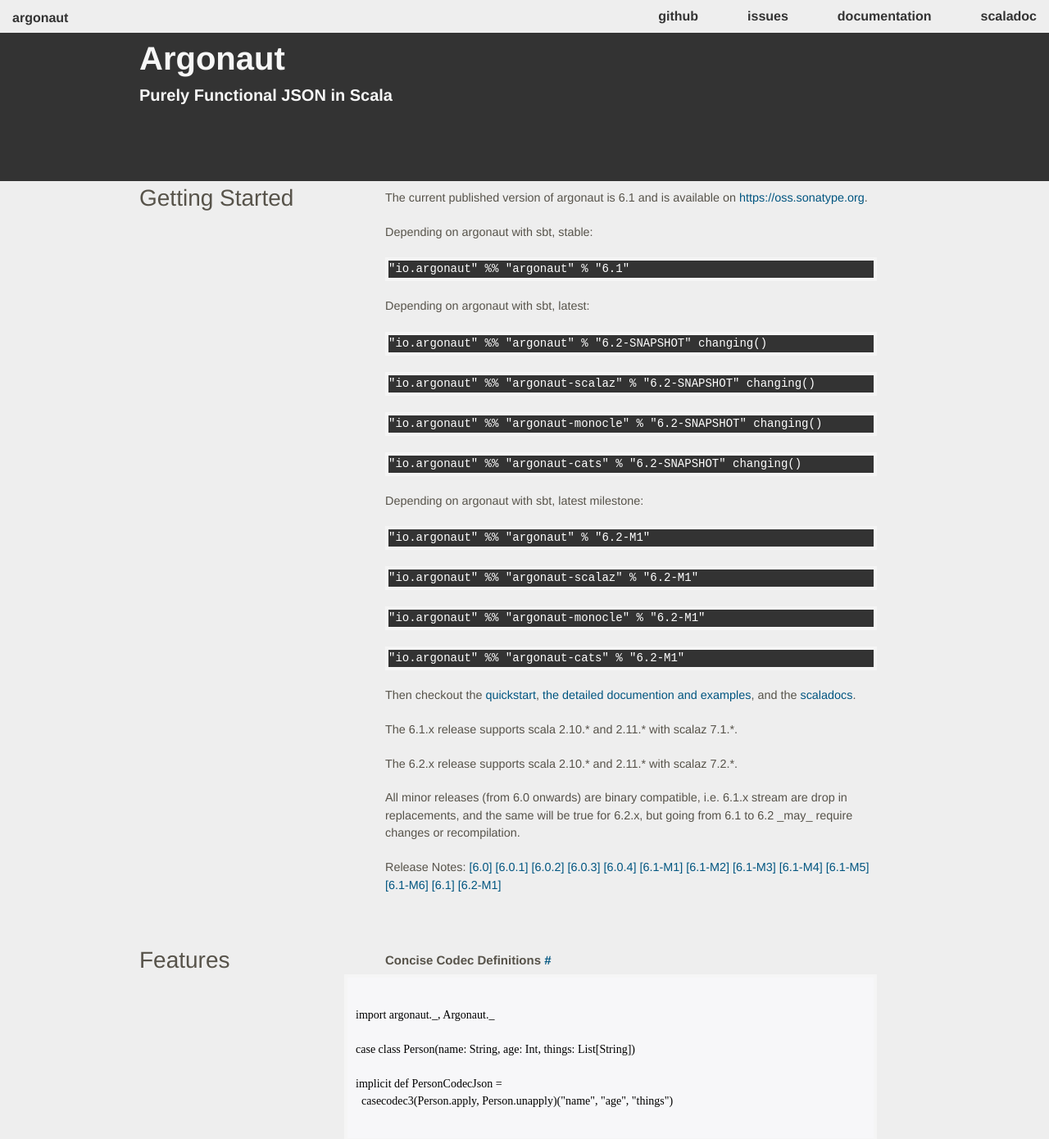
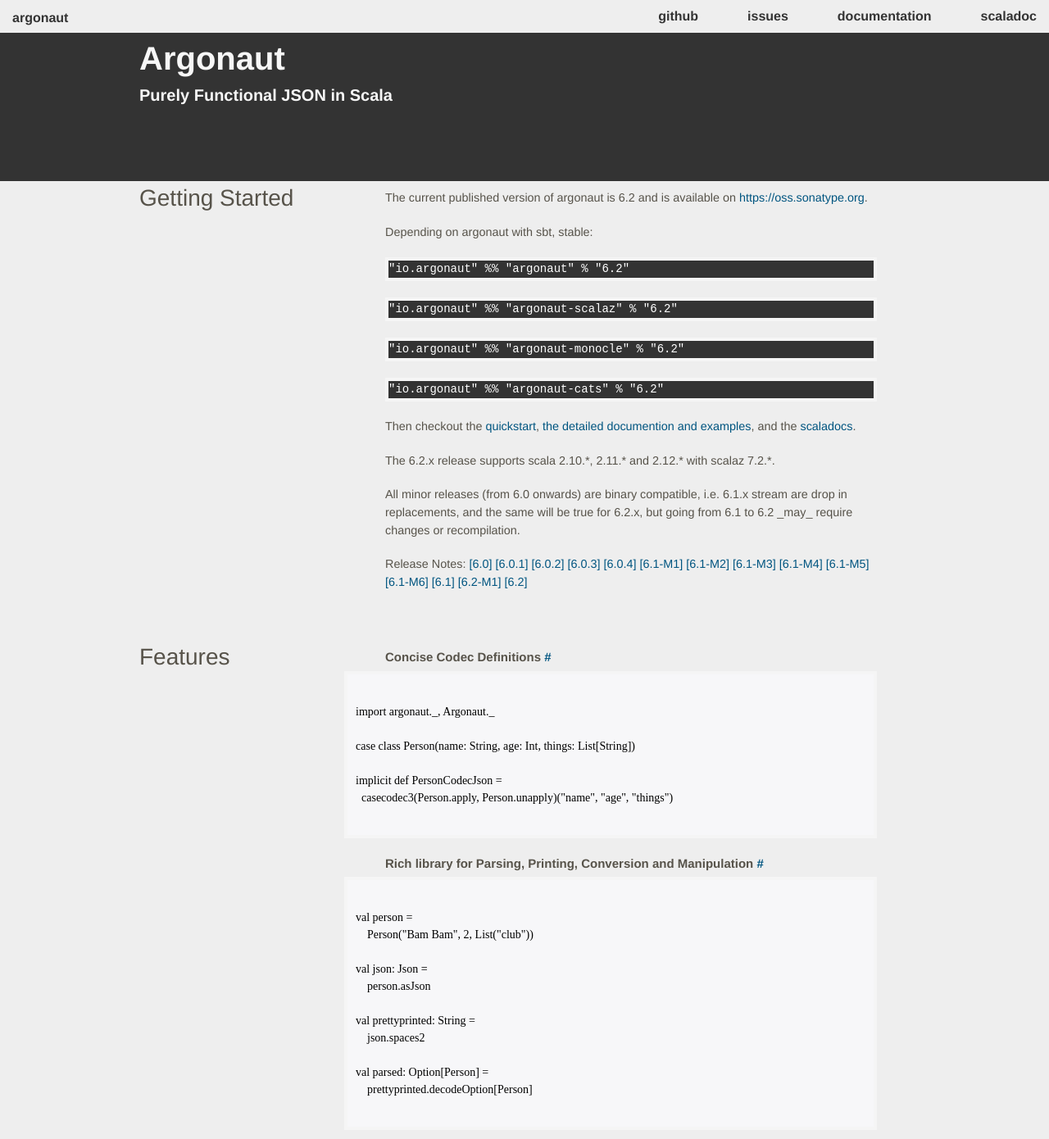
Before and after one commit to argonaut-io/argonaut.io, a Jekyll site: the page built from index.markdown, in a window 1280 px wide and 1400 px high. Shown: the top 1390 px of the window at 82% size. Built offline with Jekyll 4.4.1, drawn with Linux system fonts in a browser that asks for light colours; nearby versions of some CDN libraries; some web fonts are replaced; Markdown is read by kramdown in place of the engine named in the settings.

Commit message:
Smashing things trying to get the 6.2 update into the site.

```diff
--- a/_config.yml
+++ b/_config.yml
@@ -1,6 +1,7 @@
 exclude: ['README.md', 'Makefile', 'build.sbt', 'target', 'gen', 'sbt', 'project']
-release: 6.1
-development: 6.2-SNAPSHOT
-milestone: 6.2-M1
-notes: ['6.0', '6.0.1', '6.0.2', '6.0.3', '6.0.4', '6.1-M1', '6.1-M2', '6.1-M3', '6.1-M4', '6.1-M5', '6.1-M6', '6.1', '6.2-M1']
-markdown: redcarpet
+release: 6.2
+development: 6.2
+milestone: 6.2
+notes: ['6.0', '6.0.1', '6.0.2', '6.0.3', '6.0.4', '6.1-M1', '6.1-M2', '6.1-M3', '6.1-M4', '6.1-M5', '6.1-M6', '6.1', '6.2-M1', '6.2']
+markdown: kramdown
+exclude: ['*.sublime-*', 'Gemfile', 'Makefile', 'shell.nix', 'src', 'build.sbt', 'project']
--- a/index.markdown
+++ b/index.markdown
@@ -5,12 +5,8 @@
 
 <div id="banner">
   <div class="guts">
-    <div id="project">
-      Argonaut
-    </div>
-    <div id="byline">
-      Purely Functional JSON in Scala
-    </div>
+    <div id="project">Argonaut</div>
+    <div id="byline">Purely Functional JSON in Scala</div>
   </div>
 </div>
 <div id="main">
@@ -25,16 +21,9 @@
           </p>
           <p>Depending on argonaut with sbt, stable:</p>
           <pre>"io.argonaut" %% "argonaut" % "{{ site.release }}"     </pre>
-          <p>Depending on argonaut with sbt, latest:</p>
-          <pre>"io.argonaut" %% "argonaut" % "{{ site.development }}" changing()      </pre>
-          <pre>"io.argonaut" %% "argonaut-scalaz" % "{{ site.development }}" changing()      </pre>
-          <pre>"io.argonaut" %% "argonaut-monocle" % "{{ site.development }}" changing()      </pre>
-          <pre>"io.argonaut" %% "argonaut-cats" % "{{ site.development }}" changing()      </pre>
-          <p>Depending on argonaut with sbt, latest milestone:</p>
-          <pre>"io.argonaut" %% "argonaut" % "{{ site.milestone }}"  </pre>
-          <pre>"io.argonaut" %% "argonaut-scalaz" % "{{ site.milestone }}"  </pre>
-          <pre>"io.argonaut" %% "argonaut-monocle" % "{{ site.milestone }}"  </pre>
-          <pre>"io.argonaut" %% "argonaut-cats" % "{{ site.milestone }}"  </pre>
+          <pre>"io.argonaut" %% "argonaut-scalaz" % "{{ site.release }}"  </pre>
+          <pre>"io.argonaut" %% "argonaut-monocle" % "{{ site.release }}"  </pre>
+          <pre>"io.argonaut" %% "argonaut-cats" % "{{ site.release }}"  </pre>
 
           <p>
             Then checkout the <a href="/doc/quickstart">quickstart</a>,
@@ -43,11 +32,7 @@
           </p>
 
           <p>
-            The 6.1.x release supports scala 2.10.* and 2.11.* with scalaz 7.1.*.
-          </p>
-
-          <p>
-            The 6.2.x release supports scala 2.10.* and 2.11.* with scalaz 7.2.*.
+            The 6.2.x release supports scala 2.10.*, 2.11.* and 2.12.* with scalaz 7.2.*.
           </p>
 
           <p>
```
Also changed, not shown: 5 other files.
